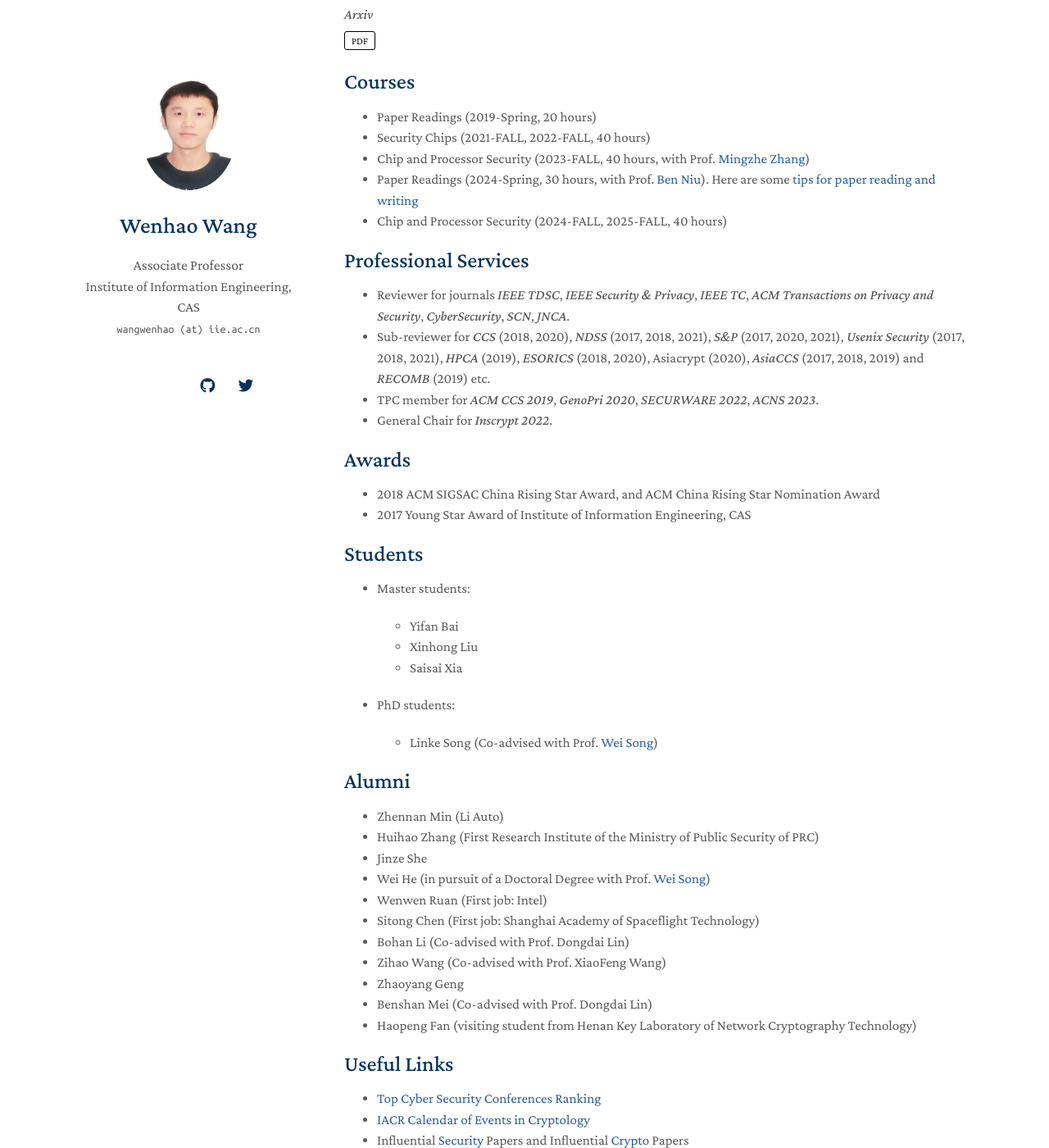
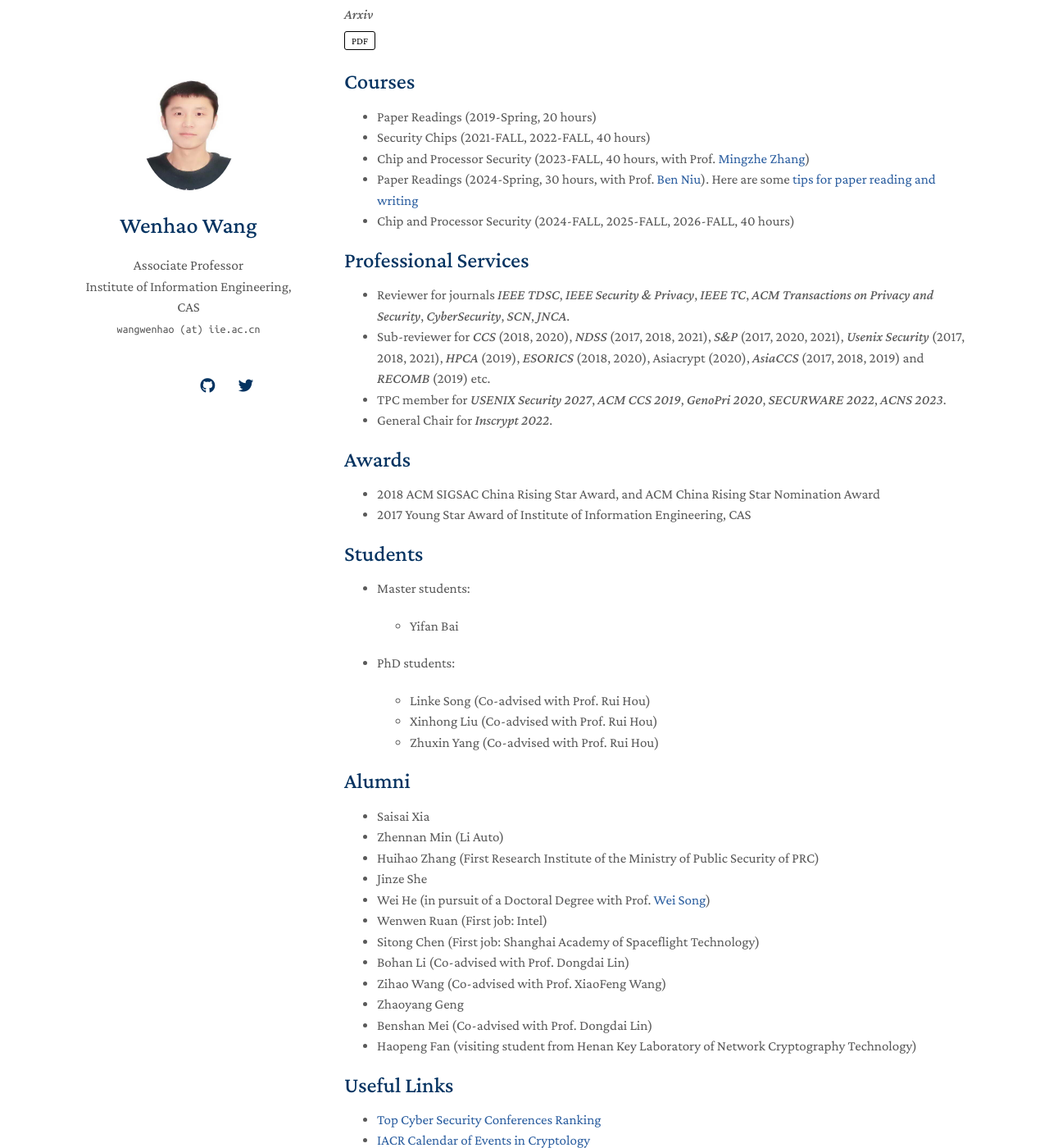
Before and after one commit to heartever/heartever.github.io, a Jekyll site: the page built from index.md, in a window 1280 px wide and 1400 px high, scrolled down 6192 px. Shown: the whole window at 82% size. Built offline with Jekyll 4.4.1, drawn with Linux system fonts in a browser that asks for light colours; nearby versions of some CDN libraries; a style sheet for code colours, icons or effects is not loaded; our own code applies the rules of GitHub Pages for plain Markdown files; some of the changed text lies outside the part shown.

Commit message:
Update teaching service and student information

```diff
--- a/_includes/others.md
+++ b/_includes/others.md
@@ -5,14 +5,14 @@ Courses
 * Security Chips (2021-FALL, 2022-FALL, 40 hours)
 * Chip and Processor Security (2023-FALL, 40 hours, with Prof. [Mingzhe Zhang](https://mingzhe-zhang.github.io/))
 * Paper Readings (2024-Spring, 30 hours, with Prof. [Ben Niu](https://people.ucas.ac.cn/~ben/)). Here are some [tips for paper reading and writing](/files/paper_reading_writing.pdf)
-* Chip and Processor Security (2024-FALL, 2025-FALL, 40 hours)
+* Chip and Processor Security (2024-FALL, 2025-FALL, 2026-FALL, 40 hours)
 
 Professional Services
 ---------------------
 
 * Reviewer for journals *IEEE TDSC*, *IEEE Security & Privacy*, *IEEE TC*, *ACM Transactions on Privacy and Security*, *CyberSecurity*, *SCN*, *JNCA*.
 * Sub-reviewer for *CCS* (2018, 2020), *NDSS* (2017, 2018, 2021), *S&P* (2017, 2020, 2021), *Usenix Security* (2017, 2018, 2021), *HPCA* (2019), *ESORICS* (2018, 2020), Asiacrypt (2020), *AsiaCCS* (2017, 2018, 2019) and *RECOMB* (2019) etc.
-* TPC member for *ACM CCS 2019*, *GenoPri 2020*, *SECURWARE 2022*, *ACNS 2023*.
+* TPC member for *USENIX Security 2027*, *ACM CCS 2019*, *GenoPri 2020*, *SECURWARE 2022*, *ACNS 2023*.
 * General Chair for *Inscrypt 2022*.
 
 Awards
@@ -27,15 +27,17 @@ Students
 * Master students:
 
   - Yifan Bai
-  - Xinhong Liu
-  - Saisai Xia
+
 * PhD students:
 
-  - Linke Song (Co-advised with Prof. [Wei Song](https://wsong83.github.io/))
+  - Linke Song (Co-advised with Prof. Rui Hou)
+  - Xinhong Liu (Co-advised with Prof. Rui Hou)
+  - Zhuxin Yang (Co-advised with Prof. Rui Hou)
 
 Alumni
 ------
 
+* Saisai Xia
 * Zhennan Min (Li Auto)
 * Huihao Zhang (First Research Institute of the Ministry of Public Security of PRC)
 * Jinze She
```
Also changed, not shown: other parts of _includes/others.md (+1 -1 lines).
